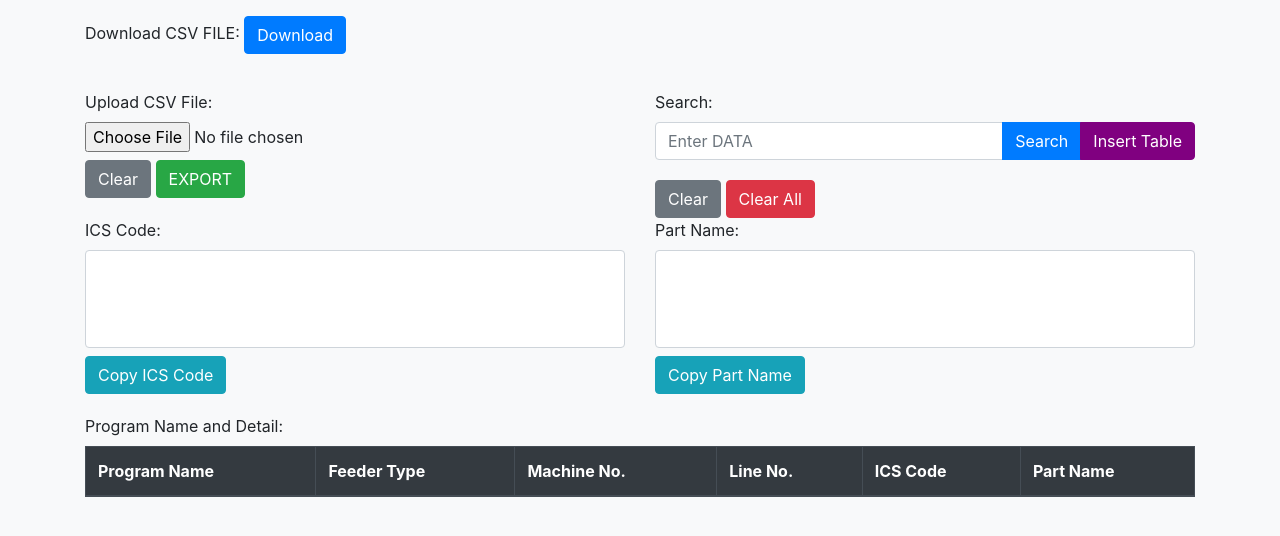
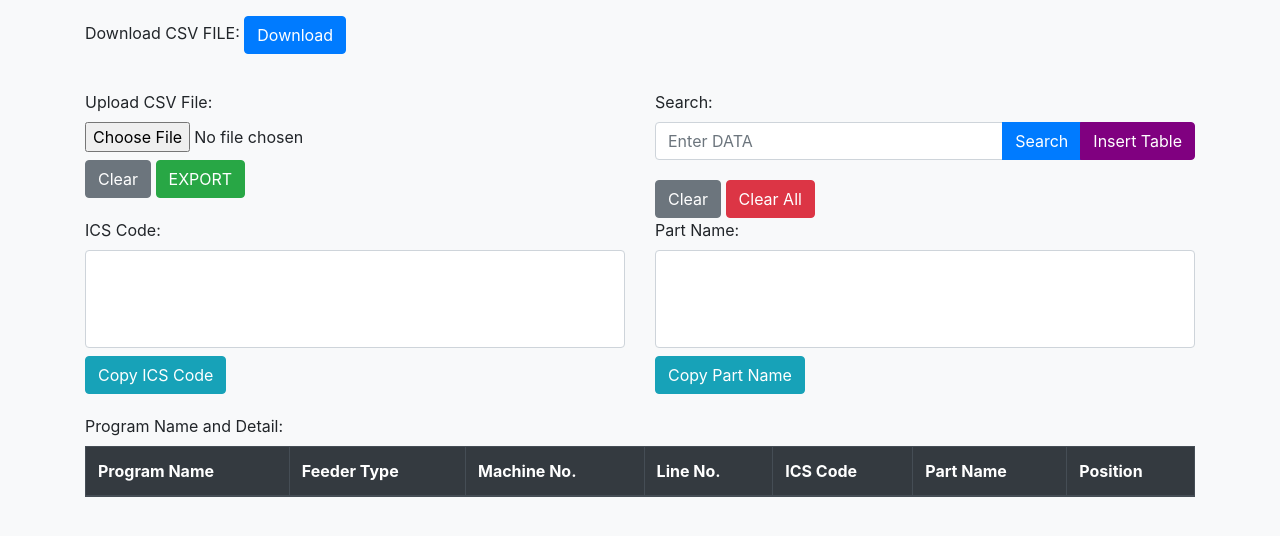
Before and after one commit to asianstanley/TEST123, a plain HTML site: page index.html in a window 1280 px wide. Shown: the part 80-616 px from the top of the page. Drawn offline with nearby package versions, Linux system fonts and the light colour scheme.

Commit message:
index.html

```diff
--- a/index.html
+++ b/index.html
@@ -121,6 +121,7 @@
               <th>Line No.</th>
               <th>ICS Code</th>
               <th>Part Name</th>
+              <th>Position</th>
             </tr>
           </thead>
           <tbody>
```
